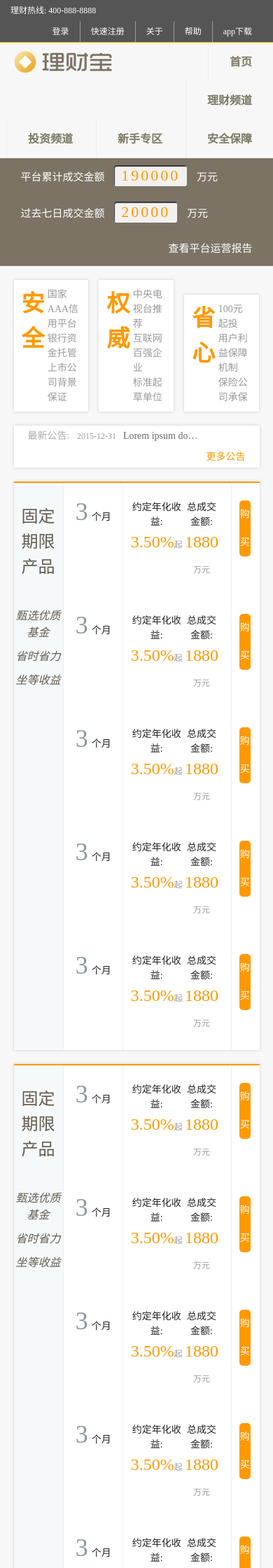
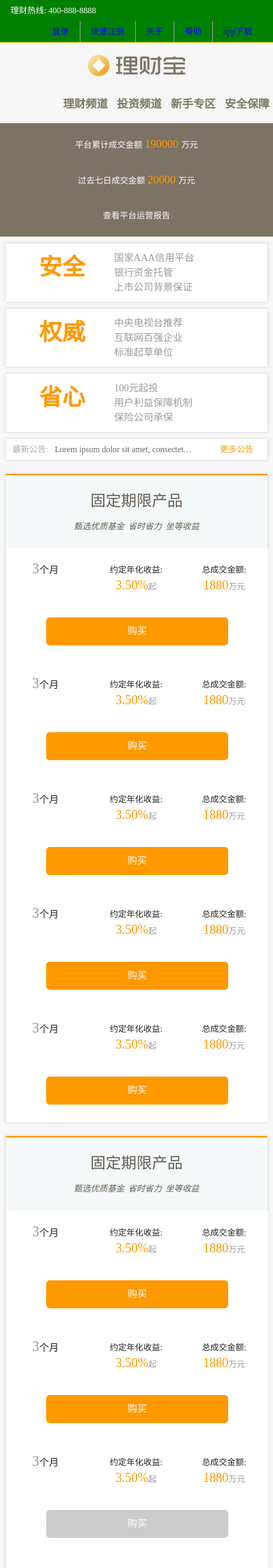
Before and after one commit to AlexZ33/lessions, a PHP site: page / in a window 390 px wide; the page is wider, and only the part inside the window is pictured. Shown: the top 2240 px of that part at 70% size. Run offline with PHP 8.4, Linux system fonts and the light colour scheme.

Commit message:
完成媒体查询

```diff
--- a/响应式开发/responsiveWeb/src/css/main.css
+++ b/响应式开发/responsiveWeb/src/css/main.css
@@ -171,7 +171,25 @@ header .top ul li a{
     padding: 0 1.5rem;
     color: #fff;
 }
+/*页头  媒体查询*/
 
+@media only screen and (max-width: 50em){
+ header .top {
+    background-color: green;
+ }
+}
+@media only screen and (min-width:30.0625em) and (max-width: 50em){
+    header .top ul li a{
+        color:red;
+    }
+}
+@media only screen and (max-width: 30em){
+    header .top ul li a {
+        color: blue;
+    }
+}
+
+/*主导航*/
 header .main {
     padding: 0;
 }
@@ -190,7 +208,7 @@ header .main ul li {
 
 header .main ul li  a {
     display: inline-block;
-    padding: 0 3rem;
+    padding: 0 2.5rem;
     line-height: 5.5rem;
     font-size: 1.6rem;
     font-weight: bold;
@@ -204,6 +222,43 @@ header .main ul li a.active{
     background-color: #f8f6f1;
 }
 
+/*主导航  媒体查询*/
+@media only screen and (max-width: 50em){
+ header .main .brand{
+    float: none;
+    display: block;
+    padding: 0;
+    margin: 1.5rem auto 0.5rem;
+    text-align: center;
+
+ }
+
+ header.main ul {
+    text-align: center;
+ }
+ header .main ul li {
+    border: none;
+ }
+
+ header .main ul li a{
+    padding:  0 1.5rem;
+ }
+
+}
+
+@media only screen and (max-width: 30em){
+    header .main ul li {
+        line-height: 3rem;
+    }
+
+    header .main ul li:first-child{
+        display: none;
+    }
+    header .main ul li a{
+        fonts-weight:normal;
+        padding: 0 0.5rem;
+    }
+}
 
 
 /*网站主要内容*/
@@ -255,6 +310,43 @@ header .main ul li a.active{
     color: #fff;
 }
 
+/*交易信息媒体查询*/
+
+@media only screen and (max-width: 50em){
+ .trans-data{
+    padding: 1rem 0.5rem;
+ }
+ .trans-data span{
+    font-size: 1.2rem;
+ }
+
+ .trans-data span.trans-money {
+    font-size: 1.6rem;
+    margin:0 ;
+    padding: 0;
+    letter-spacing: inherit;
+    box-shadow: none;
+    background-color: transparent;
+ }
+ .trans-report a {
+    font-size: 1.2rem;
+ }
+}
+
+@media only screen and (max-width: 30em){
+  .transaction {
+    padding: 0.5rem 0;
+  }
+  .trans-data, .trans-report{
+    float: none; /*浮动清楚以后 就会从一行显示变成三行显示*/
+    text-align: center;
+  }
+   .trans-data, .trans-report a{
+    padiding:0;
+   }
+}
+
+
 /*滚动广告*/
 .ad{
     display: none;
@@ -295,6 +387,39 @@ header .main ul li a.active{
     margin: 0;
     padding: 0;
     color: #999;
+}
+
+/*平台公告 媒体查询*/
+@media only screen and (min-width: 30.0625em) and (max-width: 50em) {
+
+    .feature .item h3,
+    .feature .item p {
+        display: block;
+        width: 100%;
+        font-size: 2.6rem;
+        text-align: center;
+    }
+
+    .feature .item p {
+        font-size: 1.2rem;
+    }
+}
+
+@media only screen and (max-width: 30em) {
+
+    .feature {
+        width: 96%;
+        margin: 1rem auto;
+    }
+
+    .feature .item {
+        display: block;
+        width: auto;
+    }
+
+    .feature .item + .item {
+        margin: 1rem 0 0;
+    }
 }
 
 /*最新公告*/
@@ -339,6 +464,25 @@ header .main ul li a.active{
     margin-right: 2rem;
     color: #ff9900;
 
+}
+
+/*最新公告  媒体查询*/
+
+@media only screen and (max-width: 30em) {
+
+    .notice {
+        width: 96%;
+        margin: 1rem auto;
+        font-size: 1.2rem;
+    }
+
+    .notice a {
+        margin-left: 1rem;
+    }
+
+    .notice a span {
+        display: none;
+    }
 }
 
 /*产品列表*/
@@ -462,9 +606,96 @@ header .main ul li a.active{
     background-color: #ffc468;
 }
 
-.product .product-content .item .buy a:disabled{
+.product .product-content .item .buy a.disabled{
     background-color: #ccc !important;
     cursor: not-allowed;
+}
+
+/*产品列表 媒体查询*/
+
+@media only screen and (max-width: 50em) {
+
+    .product h2 {
+        float: none;
+        width: 100%;
+        margin-top: 2rem;
+        font-size: 2.2rem;
+    }
+
+    .product h2 em:first-child {
+        margin-top: 0;
+    }
+
+    .product h2 em {
+        display: inline;
+        font-size: 1.2rem;
+    }
+
+    .product .product-content {
+        float: none;
+        width: 100%;
+    }
+
+    .product .product-content .item h3 {
+        margin-bottom: 0
+    }
+
+    .product .product-content .item h3 em {
+        font-size: 2.4rem;
+    }
+
+    .product .product-content .item .info {
+        padding: 1rem 1rem 0;
+        font-size: 1.2rem;
+    }
+
+    .product .product-content .item .info p span {
+        font-size: 2rem;
+    }
+
+    .product .product-content .item .buy a {
+        margin: 0.5rem auto;
+    }
+}
+
+@media only screen and (max-width: 30em) {
+
+    .product {
+        width: 96%;
+    }
+
+    .product h2 em:first-child:before {
+        content: " ";
+        display: table;
+    }
+
+    .product .product-content .item h3 em {
+        font-size: 2rem;
+        margin-right: 0;
+    }
+
+    .product .product-content .item .info {
+        float: right;
+        width: 70%;
+        padding: 1rem 0;
+        border: none;
+    }
+
+    .product .product-content .item .info p span {
+        font-size: 1.8rem;
+    }
+
+    .product .product-content .item .buy {
+        clear: both;
+        float: none;
+        width: 100%;
+        padding: 1rem 0 2rem;
+    }
+
+    .product .product-content .item .buy a {
+        margin-top: 0;
+        max-width: 26rem;
+    }
 }
 
 /*底部导航*/
@@ -504,9 +735,47 @@ header .main ul li a.active{
     line-height: 3rem;
 }
 
+/*底部导航 媒体查询*/
 
+@media only screen and (max-width: 50em){
+ .footer-content .brand{
+    display: none;
+ }
 
+ .footer-content ul{
+    width: 20%；
 
+ }
+
+ .footer-content ul li{
+  font-size: 1.2rem;
+  line-height: 2rem;
+ }
+
+ .footer-content ul li .title{
+    font-size: 1.4rem;
+    line-height: 2.5rem;
+ }
+}
+@media only screen and (min-width: 30em) and (max-width:50rem){
+    .footer-content {
+    width: 90%;
+    margin:0 7.5rem;
+
+ }
+}
+
+@media only screen and (max-width: 30em){
+ .footer-content {
+    width: 96%;
+    margin-left: 5rem;
+
+ }
+ .footer-content ul li.title{
+    font-size: 1.2rem;
+    line-height: 2rem;
+ }
+}
 /*底部*/
 
 footer{
--- a/响应式开发/responsiveWeb/src/index.html
+++ b/响应式开发/responsiveWeb/src/index.html
@@ -195,7 +195,7 @@
 
                 </div>
                 <div class="buy">
-                    <a href="#" title="">购买</a>
+                    <a href="#" title="" class="disabled">购买</a>
                 </div>
             </div>
             <div class="item clearfix">
@@ -217,7 +217,7 @@
 
                 </div>
                 <div class="buy">
-                    <a href="#" title="">购买</a>
+                    <a href="#" title="" class="disabled">购买</a>
                 </div>
             </div>
         </div>
```
Also changed, not shown: 响应式开发/responsiveWeb/README.md, 响应式开发/responsiveWeb/doc/移动端.md (added).
